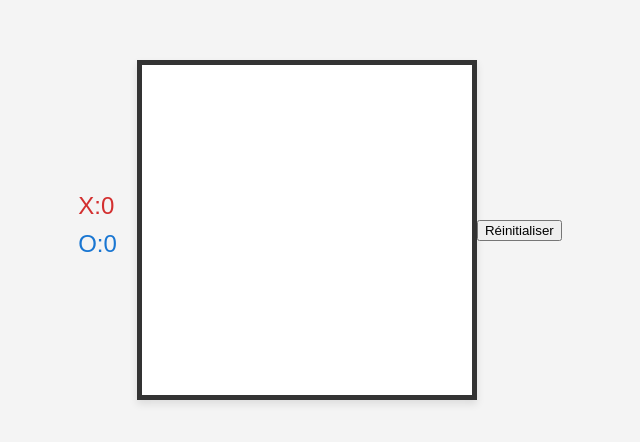
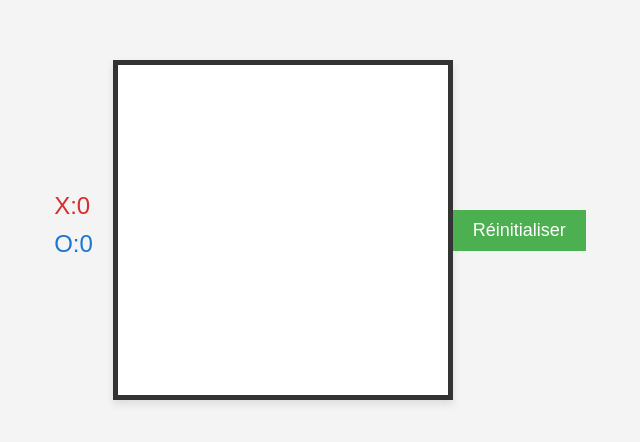
Before and after one commit to La-mouv/morpion, a plain HTML site: page index.html in a window 1280 px wide. Shown: the part 178-620 px from the top of the page, without its empty margins (320-960 px from the left). Drawn offline with Linux system fonts and the light colour scheme.

Commit message:
Update index.html

```diff
--- a/index.html
+++ b/index.html
@@ -71,6 +71,19 @@
 
         .cell.o {
             color: #1976d2; /* Bleu pour le joueur O */
+        }
+        #resetButton {
+            padding: 10px 20px;
+            font-size: 18px;
+            background-color: #4CAF50;
+            color: white;
+            border: none;
+            cursor: pointer;
+            transition: background-color 0.3s;
+        }
+
+        #resetButton:hover {
+            background-color: #45a049;
         }
     </style>
 </head>
```
